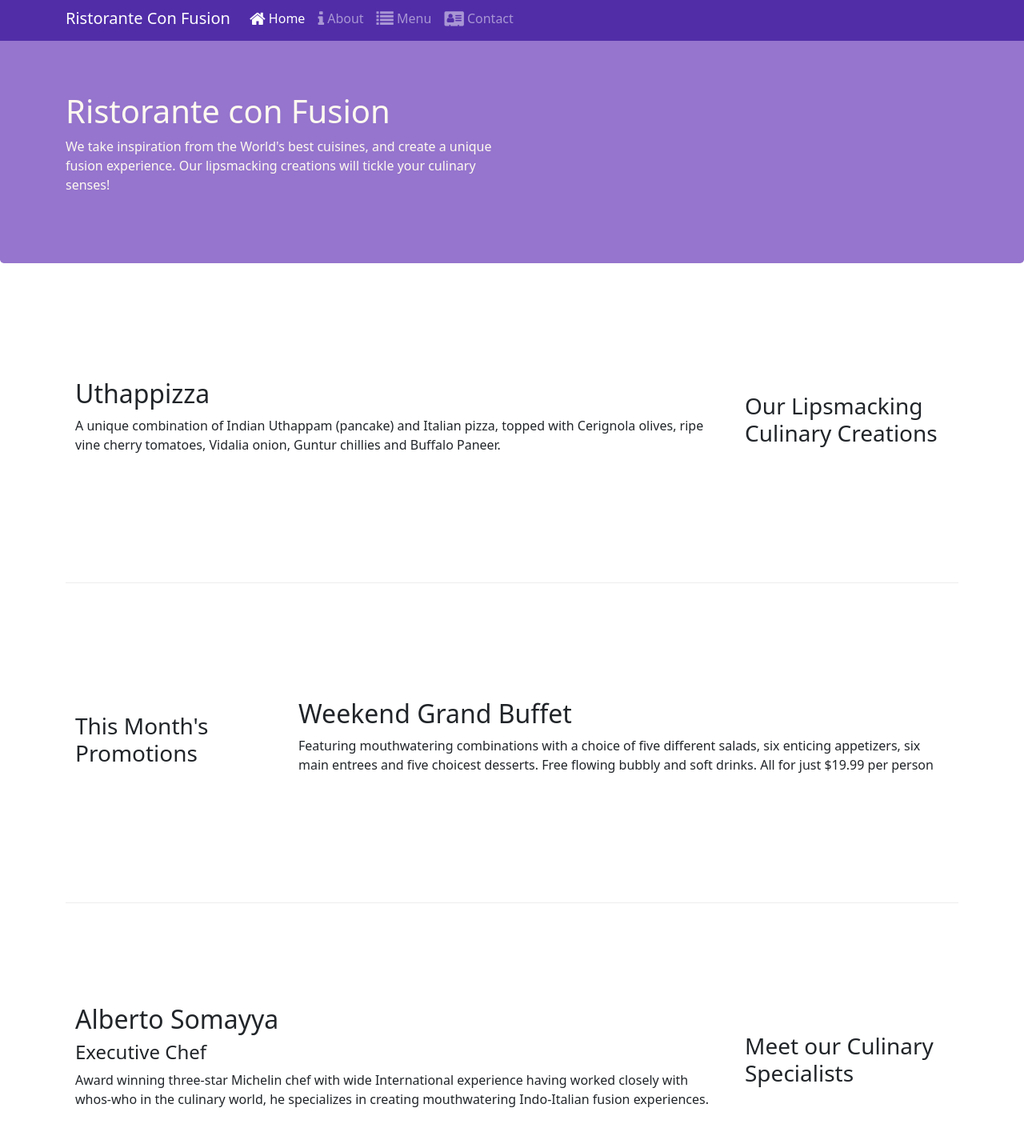
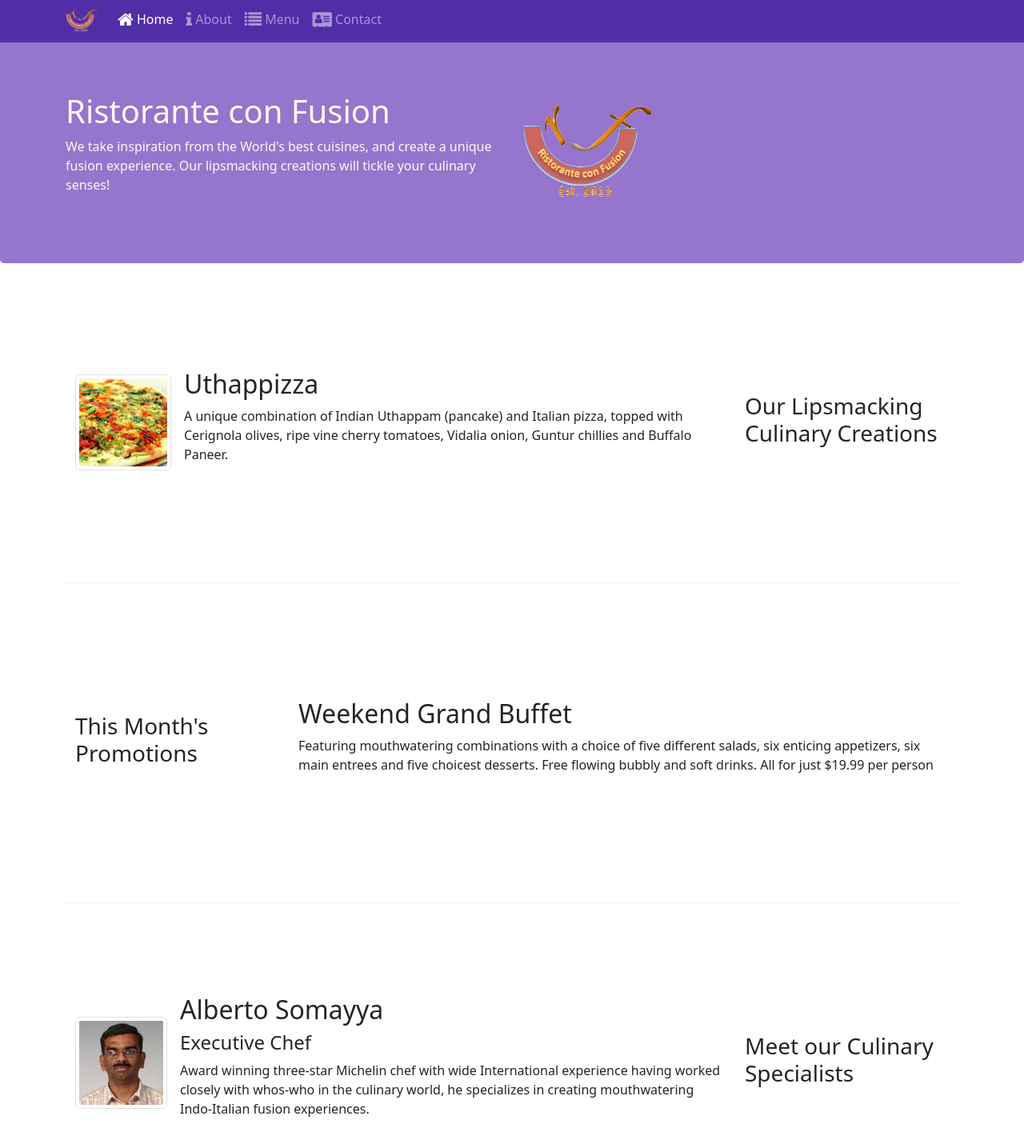
Before and after one commit to TropicalXU/conFusion-1, a website: page index.html in a window 1280 px wide. Shown: the part 5-1440 px from the top of the page at 80% size. Drawn offline with nearby package versions, Linux system fonts and the light colour scheme.

Commit message:
adding images and media

```diff
--- a/index.html
+++ b/index.html
@@ -24,7 +24,7 @@
             <button class="navbar-toggler" type="button" data-toggle="collapse" data-target="#Navbar">
                 <span class="navbar-toggler-icon"></span>
             </button>
-           <a class="navbar-brand" href="./index.html">Ristorante Con Fusion</a>
+           <a class="navbar-brand" href="./index.html"><img class="img-fluid" height="30" width="41" src="/img/logo.png"></a>
            <div class="collapse navbar-collapse" id="Navbar">
               <ul class="navbar-nav mr-auto">
                   <li class="nav-item active"><a class="nav-link" href="./index.html"><span class="fa fa-home fa-lg"></span> Home</a></li>
@@ -44,7 +44,8 @@
                     <h1>Ristorante con Fusion</h1>
                     <p>We take inspiration from the World's best cuisines, and create a unique fusion experience. Our lipsmacking creations will tickle your culinary senses!</p>
                 </div>
-                <div>
+                <div class="col-12 col-sm align-self-center">
+                    <img src="/img/logo.png" class="img-fluid">
                 </div>
             </div>
         </div>
@@ -57,8 +58,17 @@
                 <h3>Our Lipsmacking Culinary Creations</h3>
             </div>
             <div class="col col-sm order-sm-first col-md">
-                <h2>Uthappizza</h2>
-                <p>A unique combination of Indian Uthappam (pancake) and Italian pizza, topped with Cerignola olives, ripe vine cherry tomatoes, Vidalia onion, Guntur chillies and Buffalo Paneer.</p>
+                <div class="media">
+                    <img class="d-flex mr-3 img-thumbnail align-self-center"
+                    src="/img/uthappizza.png" alt="uthappizza">
+                    <div class="media-body">
+                        <h2 class="mt-0">Uthappizza</h2>
+                        <p class="d-none d-sm-block">A unique combination of Indian Uthappam (pancake)
+                           and Italian pizza, topped with Cerignola olives, ripe vine cherry tomatoes,
+                           Vidalia onion, Guntur chillies and Buffalo Paneer.
+                        </p>
+                    </div>
+                </div>
             </div>
         </div>
 
@@ -78,9 +88,18 @@
                 <h3>Meet our Culinary Specialists</h3>
             </div>
             <div class="col col-sm order-sm-first col-md">
-                <h2>Alberto Somayya</h2>
-                <h4>Executive Chef</h4>
-                <p>Award winning three-star Michelin chef with wide International experience having worked closely with whos-who in the culinary world, he specializes in creating mouthwatering Indo-Italian fusion experiences. </p>
+                <div class="media">
+                    <img class="d-flex mr-3 img-thumbnail align-self-center"
+                    src="/img/alberto.png" alt="alberto">
+                    <div class="media-body">
+                        <h2 class="mt-0">Alberto Somayya</h2>
+                        <h4>Executive Chef</h4>
+                        <p class="d-none d-sm-block">Award winning three-star Michelin chef with wide International
+                            experience having worked closely with whos-who in the culinary
+                            world, he specializes in creating mouthwatering Indo-Italian fusion experiences.
+                        </p>
+                    </div>
+                </div>
             </div>
         </div>
     </div>
```
Also changed, not shown: aboutus.html (+1 -1 lines), contactus.html (+1 -1 lines), img/alberto.png (added), img/buffet.png (added), img/logo.png (added), img/uthappizza.png (added).
